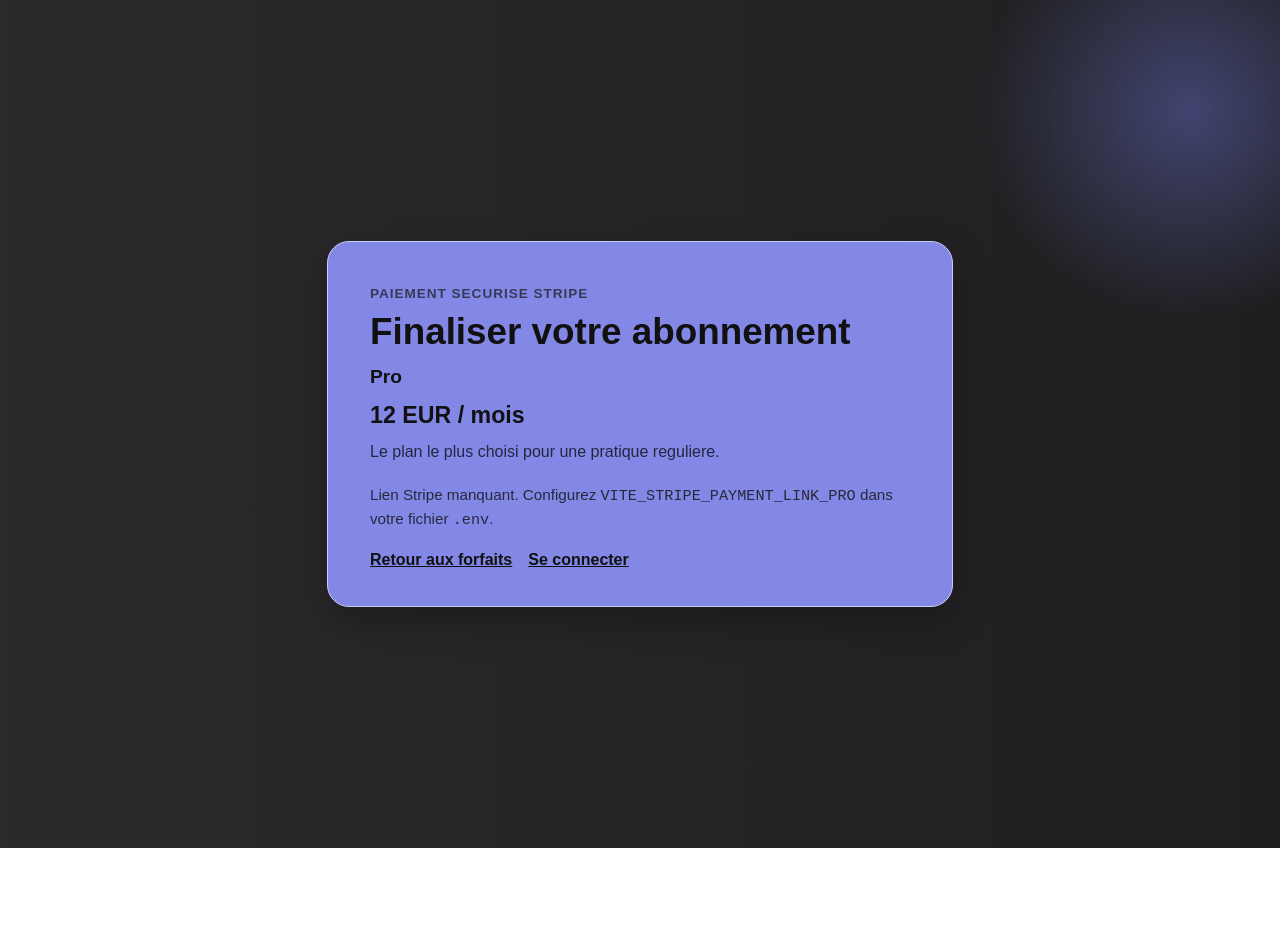
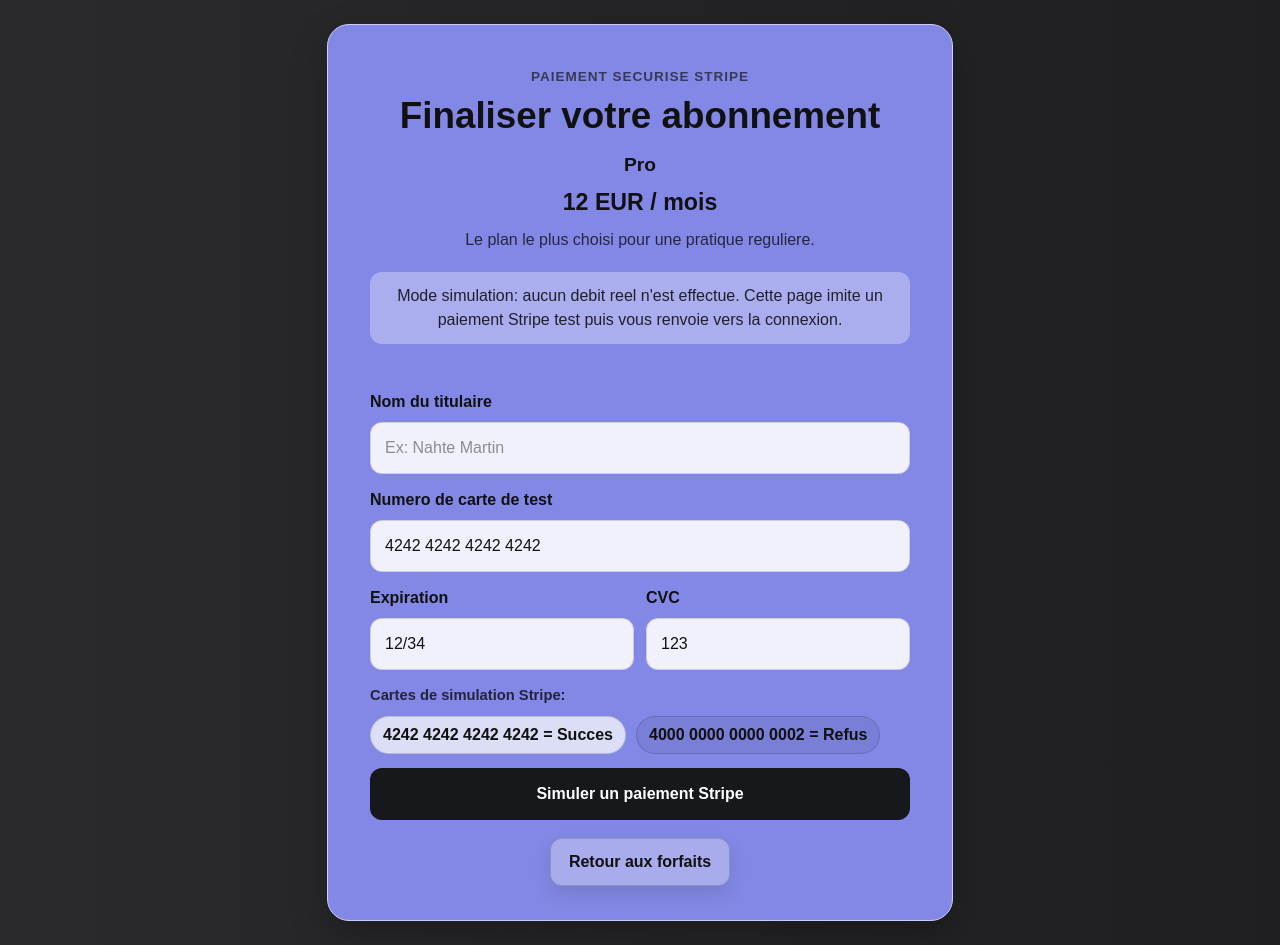
Before and after one commit to InkTears/QuizzYnov, a React (Vite) app in the folder frontend/: page /paiement in a window 1280 px wide. Before the commit the page ends 848 px from the top, so only its background shows below. Built offline with nearby package versions, Linux system fonts and the light colour scheme.

Commit message:
ajoute de la simulation de paiement stripe

```diff
--- a/frontend/src/css/payment.css
+++ b/frontend/src/css/payment.css
@@ -7,18 +7,7 @@
     padding: 24px;
     background: linear-gradient(90deg, #2a2a2d 0%, #1f1f21 100%);
     overflow: hidden;
-}
-
-.payment-page::before {
-    content: '';
-    position: absolute;
-    width: 420px;
-    height: 420px;
-    border-radius: 999px;
-    background: radial-gradient(circle, rgba(126, 136, 255, 0.35) 0%, rgba(126, 136, 255, 0) 70%);
-    top: -100px;
-    right: -120px;
-    pointer-events: none;
+    color: #f1f3f8;
 }
 
 .payment-card {
@@ -35,6 +24,14 @@
     z-index: 1;
 }
 
+.payment-hero {
+    display: flex;
+    flex-direction: column;
+    align-items: center;
+    text-align: center;
+    margin: 0 auto 26px;
+}
+
 .payment-kicker {
     margin: 0 0 8px;
     text-transform: uppercase;
@@ -46,10 +43,11 @@
 }
 
 .payment-card h1 {
-    margin: 0 0 10px;
+    margin: 0 0 14px;
     font-size: clamp(1.6rem, 3.5vw, 2.3rem);
     font-weight: 800;
     color: #111111;
+    line-height: 1.12;
 }
 
 .payment-plan-name {
@@ -69,6 +67,83 @@
 .payment-description {
     margin: 0 0 20px;
     color: rgba(0, 0, 0, 0.72);
+}
+
+.payment-note {
+    margin: 0 0 20px;
+    padding: 12px 14px;
+    border-radius: 12px;
+    background: rgba(255, 255, 255, 0.32);
+    color: rgba(0, 0, 0, 0.82);
+    line-height: 1.5;
+}
+
+.payment-form {
+    display: flex;
+    flex-direction: column;
+    gap: 14px;
+}
+
+.payment-field {
+    display: flex;
+    flex-direction: column;
+    gap: 8px;
+    font-weight: 700;
+    color: #111111;
+}
+
+.payment-field input {
+    height: 50px;
+    border-radius: 12px;
+    border: 1px solid rgba(23, 24, 27, 0.16);
+    padding: 0 14px;
+    font-size: 1rem;
+    background: rgba(255, 255, 255, 0.88);
+    color: #111111;
+}
+
+.payment-field input:focus {
+    outline: 2px solid rgba(23, 24, 27, 0.25);
+    outline-offset: 2px;
+}
+
+.payment-field input::placeholder {
+    color: rgba(17, 17, 17, 0.45);
+}
+
+.payment-field-row {
+    display: grid;
+    grid-template-columns: repeat(2, minmax(0, 1fr));
+    gap: 12px;
+}
+
+.payment-test-cards {
+    display: flex;
+    flex-wrap: wrap;
+    gap: 10px;
+    align-items: center;
+}
+
+.payment-test-cards p {
+    width: 100%;
+    margin: 0;
+    font-size: 0.92rem;
+    font-weight: 700;
+    color: rgba(0, 0, 0, 0.74);
+}
+
+.payment-chip {
+    border: 1px solid rgba(23, 24, 27, 0.16);
+    background: rgba(255, 255, 255, 0.72);
+    color: #111111;
+    border-radius: 999px;
+    padding: 9px 12px;
+    font-weight: 700;
+    cursor: pointer;
+}
+
+.payment-chip-muted {
+    background: rgba(23, 24, 27, 0.08);
 }
 
 .payment-stripe-btn {
@@ -96,19 +171,47 @@
     margin: 0 0 16px;
     color: #111111;
     font-size: 0.95rem;
-    opacity: 0.8;
+}
+
+.payment-error {
+    margin: 0;
+    padding: 12px 14px;
+    border-radius: 12px;
+    background: rgba(140, 20, 20, 0.14);
+    color: #5f1111;
+    font-size: 0.95rem;
+    font-weight: 700;
 }
 
 .payment-links {
-    margin-top: 16px;
+    margin-top: 18px;
     display: flex;
-    gap: 16px;
+    justify-content: center;
 }
 
 .payment-links a {
     color: #111111;
-    text-decoration: underline;
     font-weight: 700;
+}
+
+.payment-back-link {
+    display: inline-flex;
+    align-items: center;
+    justify-content: center;
+    min-height: 46px;
+    padding: 0 18px;
+    border-radius: 12px;
+    border: 1px solid rgba(23, 24, 27, 0.18);
+    background: rgba(255, 255, 255, 0.3);
+    text-decoration: none;
+    box-shadow: 0 8px 18px rgba(23, 24, 27, 0.12);
+    transition: background 0.2s ease, transform 0.2s ease, box-shadow 0.2s ease;
+}
+
+.payment-back-link:hover {
+    background: rgba(255, 255, 255, 0.44);
+    transform: translateY(-1px);
+    box-shadow: 0 12px 22px rgba(23, 24, 27, 0.16);
 }
 
 @media (max-width: 900px) {
@@ -121,4 +224,8 @@
     .payment-card h1 {
         font-size: 2.1rem;
     }
+
+    .payment-field-row {
+        grid-template-columns: 1fr;
+    }
 }
--- a/frontend/src/pages/Login_page.tsx
+++ b/frontend/src/pages/Login_page.tsx
@@ -11,6 +11,7 @@ const LoginPageUser: React.FC = () => {
     const footerRef = useRef<HTMLDivElement | null>(null);
     const shouldReduceMotion = useReducedMotion();
     const [registerToast, setRegisterToast] = useState<string | null>(null);
+    const [paymentToast, setPaymentToast] = useState<{ plan: string; price: string } | null>(null);
 
     useEffect(() => {
         const pseudo = sessionStorage.getItem('registerSuccess');
@@ -18,6 +19,23 @@ const LoginPageUser: React.FC = () => {
             sessionStorage.removeItem('registerSuccess');
             setRegisterToast(pseudo);
             setTimeout(() => setRegisterToast(null), 3000);
+        }
+
+        const paymentSuccess = sessionStorage.getItem('paymentSimulationSuccess');
+        if (paymentSuccess) {
+            sessionStorage.removeItem('paymentSimulationSuccess');
+
+            try {
+                const parsedPayment = JSON.parse(paymentSuccess) as { plan?: string; price?: string };
+                setPaymentToast({
+                    plan: parsedPayment.plan || 'Abonnement',
+                    price: parsedPayment.price || ''
+                });
+                setTimeout(() => setPaymentToast(null), 4000);
+            } catch {
+                setPaymentToast({ plan: 'Abonnement', price: '' });
+                setTimeout(() => setPaymentToast(null), 4000);
+            }
         }
     }, []);
 
@@ -92,6 +110,25 @@ const LoginPageUser: React.FC = () => {
                         </span>
                     </motion.div>
                 )}
+                {paymentToast && (
+                    <motion.div
+                        className="login-toast-success login-toast-register"
+                        initial={{ opacity: 0, y: -24, scale: 0.95 }}
+                        animate={{ opacity: 1, y: 0, scale: 1 }}
+                        exit={{ opacity: 0, y: -16, scale: 0.97 }}
+                        transition={{ duration: 0.3, ease: 'easeOut' }}
+                        role="status"
+                        aria-live="polite"
+                    >
+                        <span className="login-toast-icon">✓</span>
+                        <span>
+                            Simulation Stripe validee pour {paymentToast.plan}
+                            {paymentToast.price ? ` (${paymentToast.price})` : ''}.
+                            <br />
+                            <small>Connectez-vous pour finaliser l activation de votre acces</small>
+                        </span>
+                    </motion.div>
+                )}
             </AnimatePresence>
 
             <Login
--- a/frontend/src/pages/Payment_page.tsx
+++ b/frontend/src/pages/Payment_page.tsx
@@ -1,14 +1,8 @@
-import React from 'react';
-import { Link, useSearchParams } from 'react-router-dom';
+import React, { useMemo, useState } from 'react';
+import { Link, useNavigate, useSearchParams } from 'react-router-dom';
 import '../css/payment.css';
 
 type PlanKey = 'starter' | 'pro' | 'team';
-
-const STRIPE_LINKS: Record<PlanKey, string> = {
-    starter: import.meta.env.VITE_STRIPE_PAYMENT_LINK_STARTER || '',
-    pro: import.meta.env.VITE_STRIPE_PAYMENT_LINK_PRO || '',
-    team: import.meta.env.VITE_STRIPE_PAYMENT_LINK_TEAM || ''
-};
 
 const PLAN_DETAILS: Record<PlanKey, { name: string; price: string; description: string }> = {
     starter: {
@@ -32,48 +26,166 @@ const isPlanKey = (value: string | null): value is PlanKey => {
     return value === 'starter' || value === 'pro' || value === 'team';
 };
 
+const SIMULATION_CARD = {
+    success: '4242 4242 4242 4242',
+    decline: '4000 0000 0000 0002'
+} as const;
+
 const PaymentPage: React.FC = () => {
+    const navigate = useNavigate();
     const [searchParams] = useSearchParams();
     const requestedPlan = searchParams.get('plan');
     const selectedPlan: PlanKey = isPlanKey(requestedPlan) ? requestedPlan : 'pro';
+    const plan = PLAN_DETAILS[selectedPlan];
+    const [cardholderName, setCardholderName] = useState('');
+    const [cardNumber, setCardNumber] = useState<string>(SIMULATION_CARD.success);
+    const [expiry, setExpiry] = useState('12/34');
+    const [cvc, setCvc] = useState('123');
+    const [isSubmitting, setIsSubmitting] = useState(false);
+    const [errorMessage, setErrorMessage] = useState('');
 
-    const stripeUrl = STRIPE_LINKS[selectedPlan];
-    const plan = PLAN_DETAILS[selectedPlan];
+    const isStarterPlan = selectedPlan === 'starter';
+    const normalizedCardNumber = useMemo(
+        () => cardNumber.replace(/\s+/g, '').trim(),
+        [cardNumber]
+    );
 
-    const handleRedirectToStripe = () => {
-        if (!stripeUrl) {
+    const handleSimulatedPayment = async (event: React.FormEvent<HTMLFormElement>) => {
+        event.preventDefault();
+        setErrorMessage('');
+
+        if (!cardholderName.trim()) {
+            setErrorMessage('Ajoutez un nom de titulaire pour lancer la simulation.');
             return;
         }
 
-        window.location.href = stripeUrl;
+        if (!expiry.trim() || !cvc.trim()) {
+            setErrorMessage('Completez la date d expiration et le CVC.');
+            return;
+        }
+
+        setIsSubmitting(true);
+
+        await new Promise((resolve) => {
+            window.setTimeout(resolve, 1200);
+        });
+
+        if (normalizedCardNumber === '4000000000000002') {
+            setIsSubmitting(false);
+            setErrorMessage('Simulation refusee: utilisez 4242 4242 4242 4242 pour un paiement test valide.');
+            return;
+        }
+
+        sessionStorage.setItem(
+            'paymentSimulationSuccess',
+            JSON.stringify({
+                plan: plan.name,
+                price: plan.price
+            })
+        );
+
+        navigate('/login');
     };
 
     return (
         <main className="payment-page">
             <section className="payment-card">
+                <header className="payment-hero">
                     <p className="payment-kicker">Paiement securise Stripe</p>
                     <h1>Finaliser votre abonnement</h1>
                     <p className="payment-plan-name">{plan.name}</p>
                     <p className="payment-price">{plan.price}</p>
                     <p className="payment-description">{plan.description}</p>
+                    <p className="payment-note">
+                        Mode simulation: aucun debit reel n&apos;est effectue. Cette page imite un paiement Stripe
+                        test puis vous renvoie vers la connexion.
+                    </p>
+                </header>
 
-                {stripeUrl ? (
-                    <button className="payment-stripe-btn" onClick={handleRedirectToStripe}>
-                        Continuer vers Stripe
+                <form className="payment-form" onSubmit={handleSimulatedPayment}>
+                    <label className="payment-field">
+                        <span>Nom du titulaire</span>
+                        <input
+                            type="text"
+                            value={cardholderName}
+                            onChange={(event) => setCardholderName(event.target.value)}
+                            placeholder="Ex: Nahte Martin"
+                            autoComplete="cc-name"
+                        />
+                    </label>
+
+                    <label className="payment-field">
+                        <span>Numero de carte de test</span>
+                        <input
+                            type="text"
+                            value={cardNumber}
+                            onChange={(event) => setCardNumber(event.target.value)}
+                            placeholder={SIMULATION_CARD.success}
+                            autoComplete="cc-number"
+                            inputMode="numeric"
+                        />
+                    </label>
+
+                    <div className="payment-field-row">
+                        <label className="payment-field">
+                            <span>Expiration</span>
+                            <input
+                                type="text"
+                                value={expiry}
+                                onChange={(event) => setExpiry(event.target.value)}
+                                placeholder="12/34"
+                                autoComplete="cc-exp"
+                                inputMode="numeric"
+                            />
+                        </label>
+
+                        <label className="payment-field">
+                            <span>CVC</span>
+                            <input
+                                type="text"
+                                value={cvc}
+                                onChange={(event) => setCvc(event.target.value)}
+                                placeholder="123"
+                                autoComplete="cc-csc"
+                                inputMode="numeric"
+                            />
+                        </label>
+                    </div>
+
+                    <div className="payment-test-cards" aria-label="Cartes de test">
+                        <p>Cartes de simulation Stripe:</p>
+                        <button
+                            type="button"
+                            className="payment-chip"
+                            onClick={() => setCardNumber(SIMULATION_CARD.success)}
+                        >
+                            4242 4242 4242 4242 = Succes
                         </button>
-                ) : (
+                        <button
+                            type="button"
+                            className="payment-chip payment-chip-muted"
+                            onClick={() => setCardNumber(SIMULATION_CARD.decline)}
+                        >
+                            4000 0000 0000 0002 = Refus
+                        </button>
+                    </div>
+
+                    {isStarterPlan ? (
                         <p className="payment-warning">
-                        Lien Stripe manquant. Configurez
-                        {' '}
-                        <code>VITE_STRIPE_PAYMENT_LINK_{selectedPlan.toUpperCase()}</code>
-                        {' '}
-                        dans votre fichier <code>.env</code>.
+                            Le plan Starter est gratuit. La simulation valide simplement l activation puis renvoie
+                            vers la connexion.
                         </p>
-                )}
+                    ) : null}
+
+                    {errorMessage ? <p className="payment-error">{errorMessage}</p> : null}
+
+                    <button className="payment-stripe-btn" type="submit" disabled={isSubmitting}>
+                        {isSubmitting ? 'Simulation en cours...' : 'Simuler un paiement Stripe'}
+                    </button>
+                </form>
 
                 <div className="payment-links">
-                    <Link to="/forfaits">Retour aux forfaits</Link>
-                    <Link to="/login">Se connecter</Link>
+                    <Link className="payment-back-link" to="/forfaits">Retour aux forfaits</Link>
                 </div>
             </section>
         </main>
```
Lines whose indentation alone changed are shown as unchanged.
